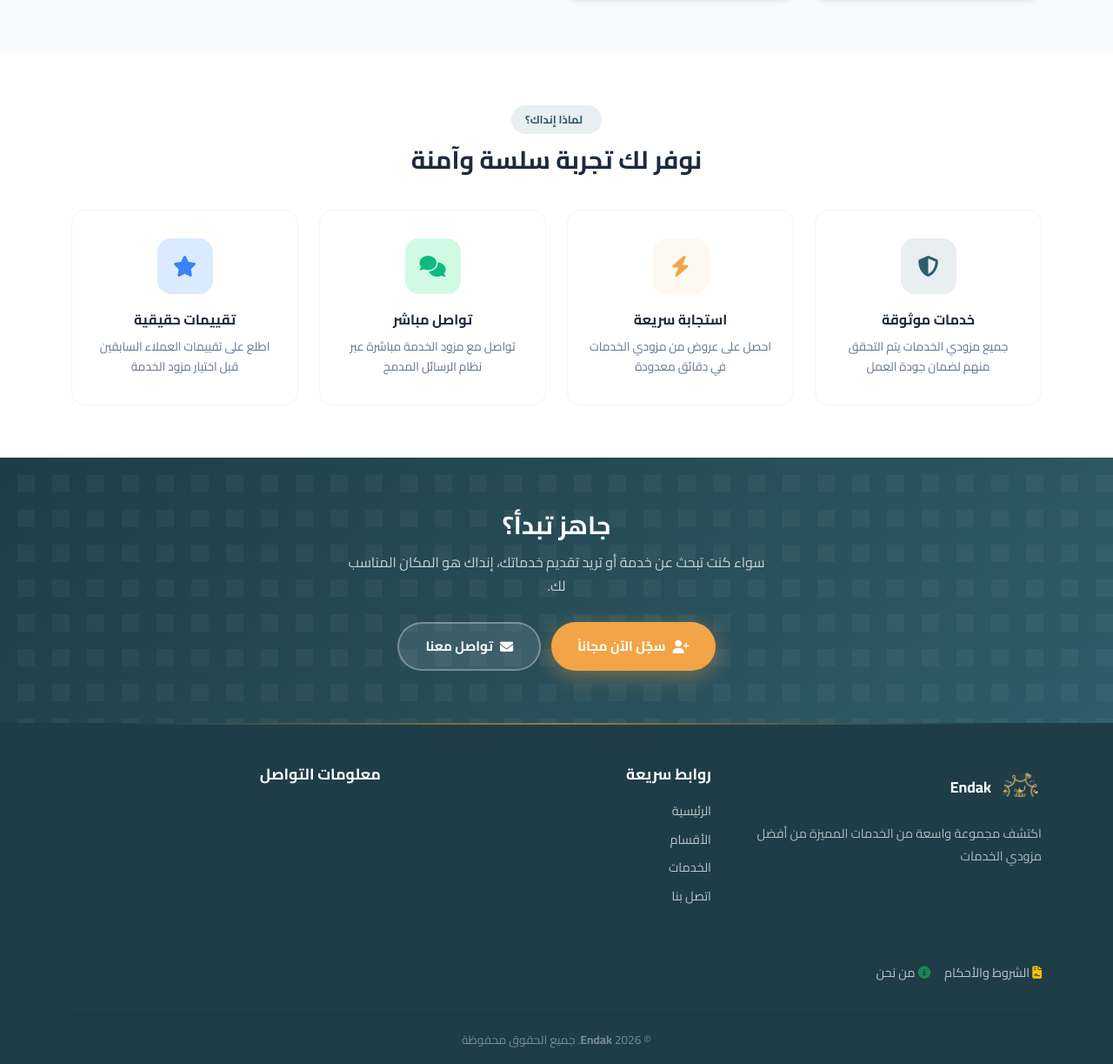
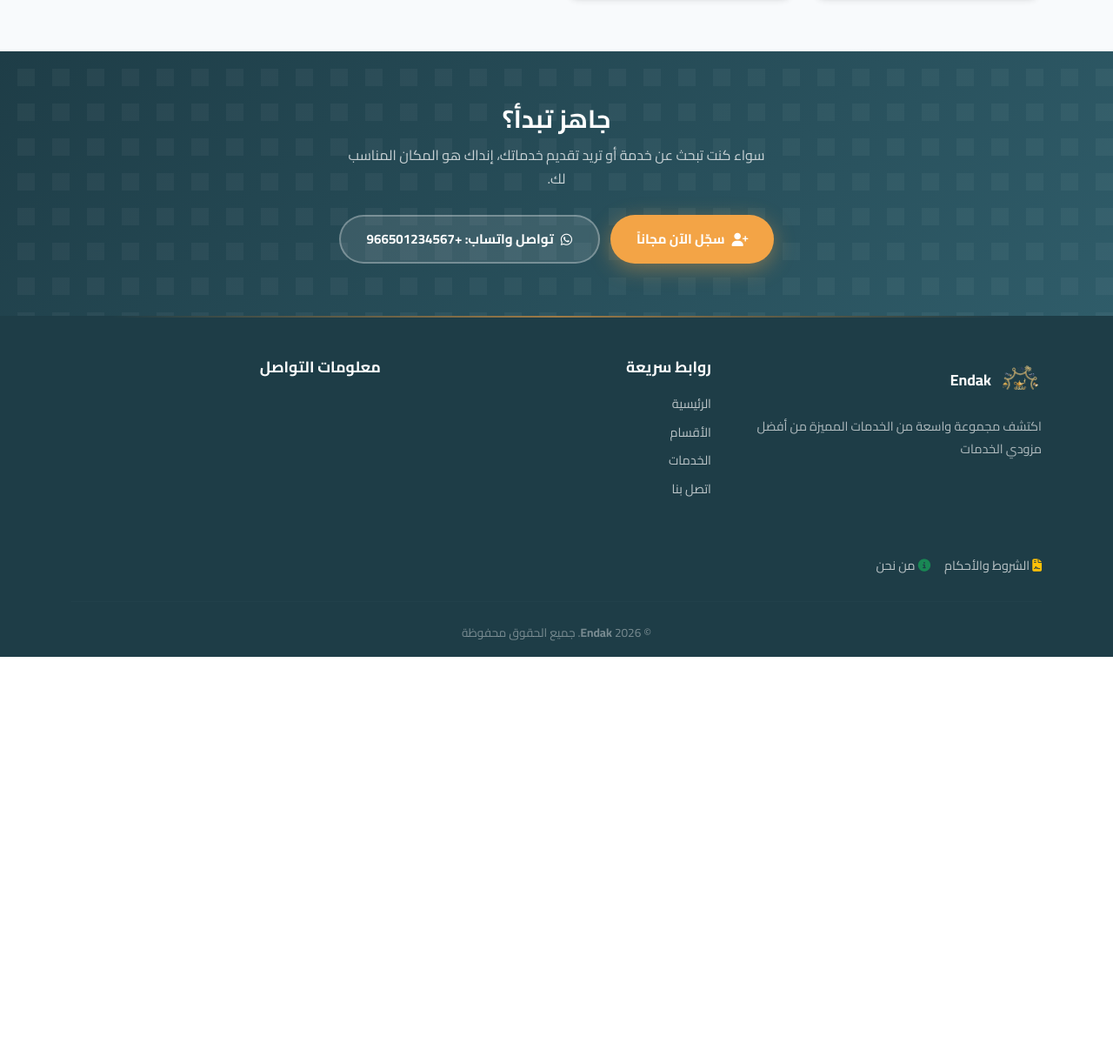
Before and after one commit to omar-bek/endak2, a Laravel app: page / in a window 1280 px wide. Shown: the part 1773-2996 px from the top of the page at 87% size. After the commit the page ends 2528 px from the top, so only its background shows below. Run offline with Laravel 12, Linux system fonts and the light colour scheme; data comes from the database, SQL or seed files in the repository.

Commit message:
fix translation

```diff
--- a/resources/views/home.blade.php
+++ b/resources/views/home.blade.php
@@ -455,38 +455,7 @@
     </div>
 </section>
 
-{{-- Features --}}
-<section class="eh-features">
-    <div class="container">
-        <div class="eh-section-head eh-anim">
-            <div class="eh-section-tag"><i class="fas fa-sparkles"></i> لماذا إنداك؟</div>
-            <h2 class="eh-section-title">نوفر لك تجربة سلسة وآمنة</h2>
-        </div>
 
-        <div class="eh-feat-grid">
-            <div class="eh-feat-card eh-anim">
-                <div class="eh-feat-icon i1"><i class="fas fa-shield-alt"></i></div>
-                <div class="eh-feat-title">خدمات موثوقة</div>
-                <div class="eh-feat-desc">جميع مزودي الخدمات يتم التحقق منهم لضمان جودة العمل</div>
-            </div>
-            <div class="eh-feat-card eh-anim">
-                <div class="eh-feat-icon i2"><i class="fas fa-bolt"></i></div>
-                <div class="eh-feat-title">استجابة سريعة</div>
-                <div class="eh-feat-desc">احصل على عروض من مزودي الخدمات في دقائق معدودة</div>
-            </div>
-            <div class="eh-feat-card eh-anim">
-                <div class="eh-feat-icon i3"><i class="fas fa-comments"></i></div>
-                <div class="eh-feat-title">تواصل مباشر</div>
-                <div class="eh-feat-desc">تواصل مع مزود الخدمة مباشرة عبر نظام الرسائل المدمج</div>
-            </div>
-            <div class="eh-feat-card eh-anim">
-                <div class="eh-feat-icon i4"><i class="fas fa-star"></i></div>
-                <div class="eh-feat-title">تقييمات حقيقية</div>
-                <div class="eh-feat-desc">اطلع على تقييمات العملاء السابقين قبل اختيار مزود الخدمة</div>
-            </div>
-        </div>
-    </div>
-</section>
 
 {{-- CTA --}}
 <section class="eh-cta">
@@ -504,8 +473,8 @@
                         <i class="fas fa-rocket"></i> ابدأ الآن
                     </a>
                 @endguest
-                <a href="{{ route('contact') }}" class="eh-btn eh-btn-outline">
-                    <i class="fas fa-envelope"></i> تواصل معنا
+                <a href="{{ \App\Helpers\WhatsAppHelper::getWhatsAppUrl() }}" target="_blank" rel="noopener noreferrer" class="eh-btn eh-btn-outline">
+                    <i class="fab fa-whatsapp"></i> تواصل واتساب: {{ \App\Helpers\WhatsAppHelper::getWhatsAppNumber() }}
                 </a>
             </div>
         </div>
--- a/resources/views/layouts/app.blade.php
+++ b/resources/views/layouts/app.blade.php
@@ -275,7 +275,7 @@
             {{-- Home --}}
             <a href="{{ route('home') }}" class="footer-nav-item {{ request()->routeIs('home') ? 'active' : '' }}">
                 <div class="footer-nav-icon"><i class="fas fa-home"></i></div>
-                <span class="footer-nav-text">{{ __('messages.home') }}</span>
+                <span class="footer-nav-text">طلب خدمة</span>
                 <span class="fnav-dot"></span>
             </a>
 
```
Also changed, not shown: 1 other file.
